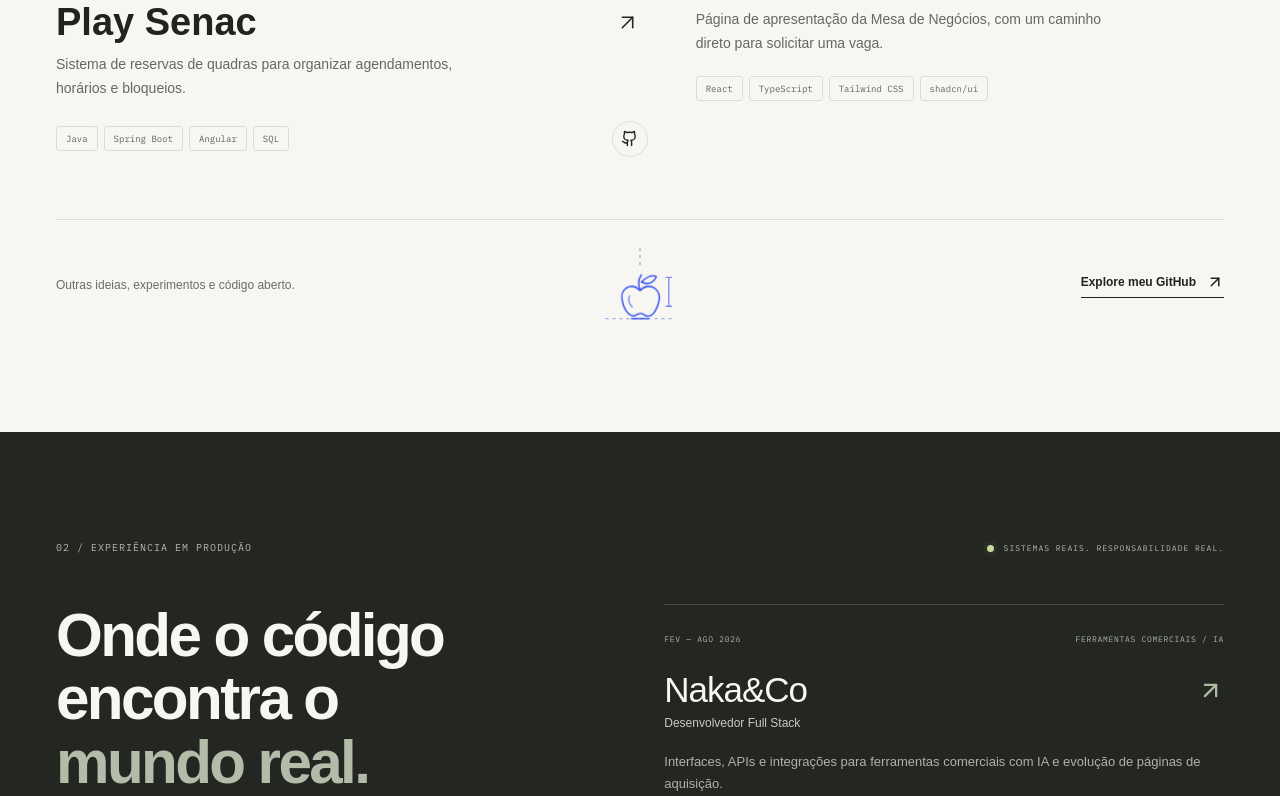
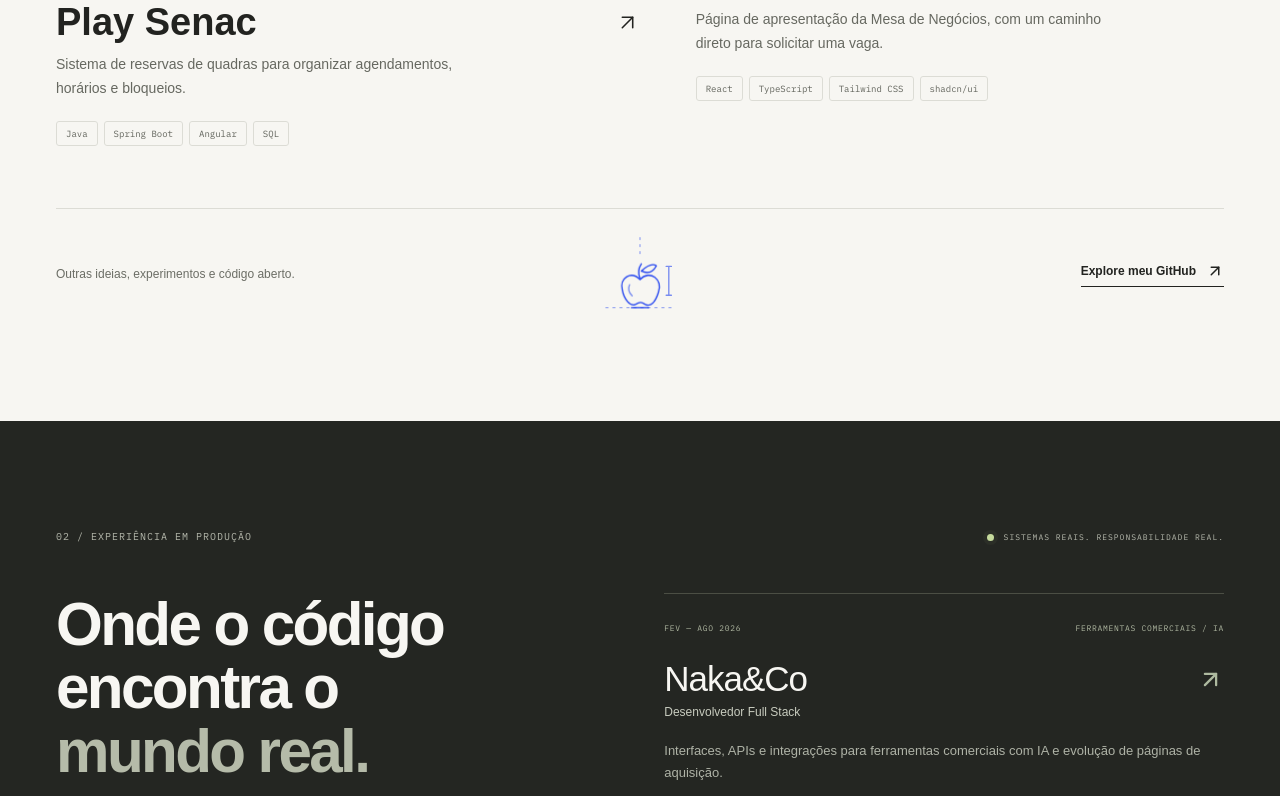
Before and after one commit to GuilhermeSerafim/guiler-portfolio, a React (Vite) app: page / in a window 1280 px wide. Shown: the part 2504-3300 px from the top of the page. Built offline with nearby package versions, Linux system fonts and the light colour scheme; no server answers.

Commit message:
fix(portfolio): remover icone isolado dos projetos

```diff
--- a/src/App.tsx
+++ b/src/App.tsx
@@ -498,18 +498,6 @@ function App() {
                           <span key={tag}>{tag}</span>
                         ))}
                       </div>
-                      {project.github && (
-                        <a
-                          href={project.github}
-                          onClick={() => track({ name: "link_click", params: { link_id: "project_code", destination_id: "project_repository", project_id: project.id, ui_location: "project_card" } })}
-                          target="_blank"
-                          rel="noreferrer"
-                          className="project-code"
-                          aria-label={`Código de ${project.name} no GitHub`}
-                        >
-                          <Github size={17} />
-                        </a>
-                      )}
                     </div>
                   </div>
                 </motion.article>
--- a/src/components/CursorLayer.tsx
+++ b/src/components/CursorLayer.tsx
@@ -10,7 +10,7 @@ const controlSelector = "a[href], button, [role='button'], [role='link'], input,
 const dialogSelector = "dialog[open], [role='dialog'][aria-modal='true']:not([hidden]):not([aria-hidden='true'])";
 const creamSelector = [
   ".experience-section", ".contact-section", ".button-blue",
-  ".builder-seal", ".project-filters .active", ".project-code:hover",
+  ".builder-seal", ".project-filters .active",
   ".project-cover-action", ".pv-cover--mesa", ".pv-website-image",
   ".pv-cover--seven", ".cursor-preview-bar [aria-current='page']",
 ].join(", ");
--- a/src/styles.css
+++ b/src/styles.css
@@ -777,18 +777,6 @@ h2 {
   border: 1px solid var(--line);
   border-radius: 3px;
   color: #62645c;
-}
-.project-code {
-  display: grid;
-  place-items: center;
-  width: 36px;
-  height: 36px;
-  border: 1px solid var(--line);
-  border-radius: 50%;
-}
-.project-code:hover {
-  background: var(--ink);
-  color: var(--paper);
 }
 .work-footer {
   display: flex;
@@ -2059,7 +2047,6 @@ h2 {
     max-width: 100%;
   }
   .project-details,
-  .project-code,
   .copy-button,
   .icon-button {
     min-width: 44px;
```
